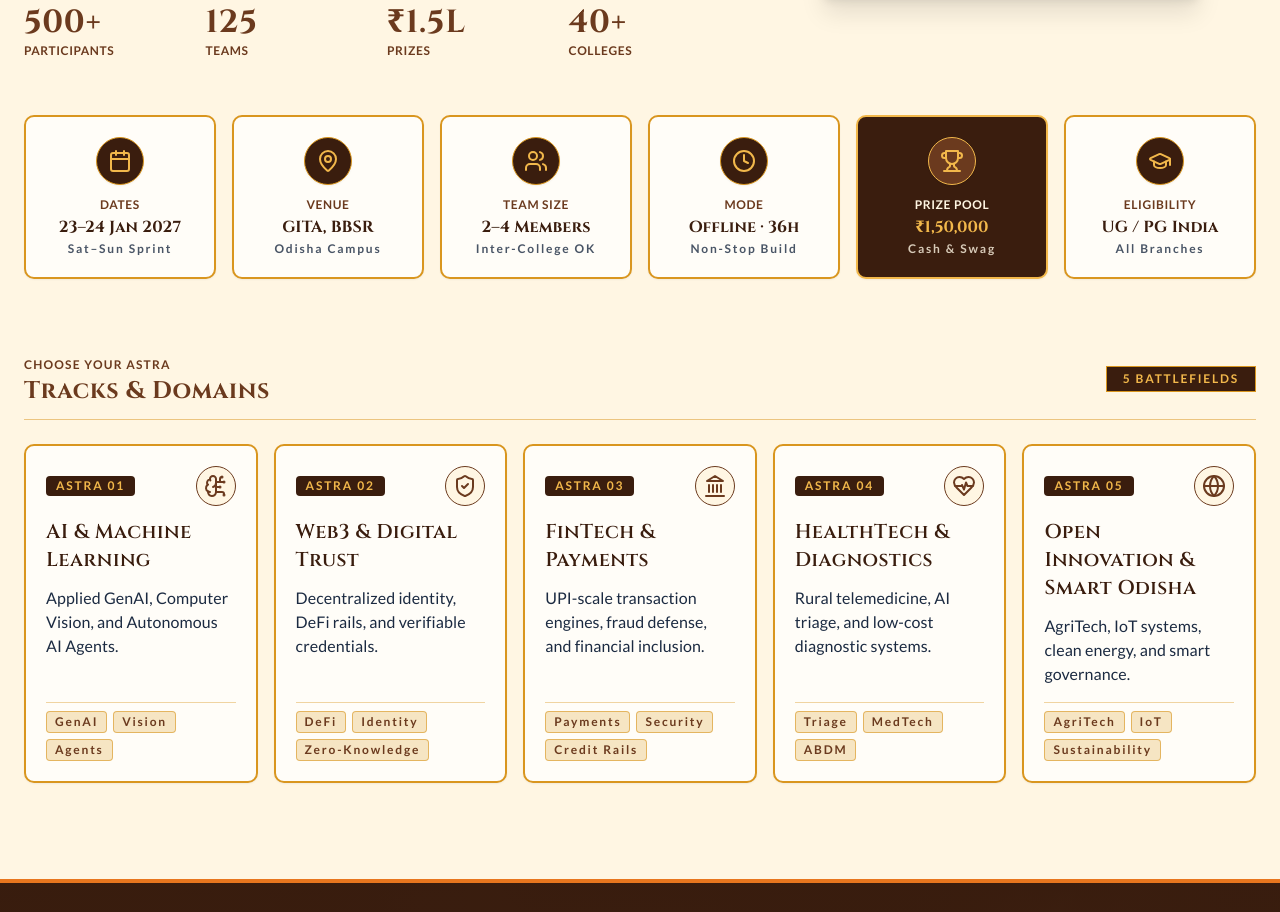
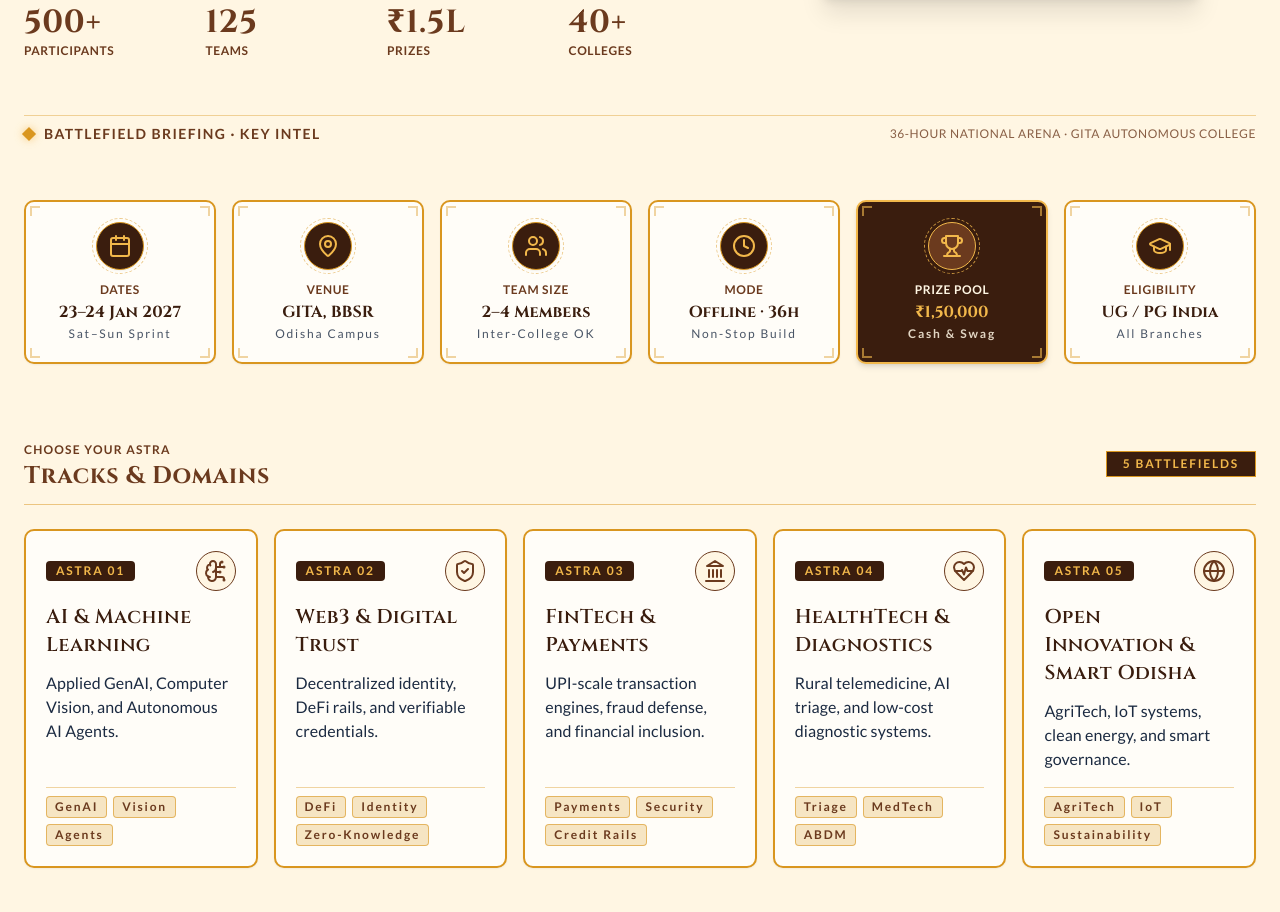
Before and after one commit to shivv625/chakravyuh-2.0, a Next.js app: page / in a window 1280 px wide. Shown: the part 1486-2398 px from the top of the page. Built offline with nearby package versions, Linux system fonts and the light colour scheme; no server answers.

Commit message:
feat(about): enhance battlefield briefing cards with Stitch tokens and Kurukshetra gold hover effects

```diff
--- a/src/components/sections/AboutSection.tsx
+++ b/src/components/sections/AboutSection.tsx
@@ -184,44 +184,122 @@ export const AboutSection: React.FC = () => {
           </div>
         </div>
 
-        {/* 6 Ornate Info Plaques */}
+        {/* Battlefield Briefing Header */}
+        <div className="flex items-center justify-between flex-wrap gap-2 pt-2 border-t border-gold-rich/40">
+          <div className="flex items-center gap-2.5">
+            <span className="w-2.5 h-2.5 rotate-45 bg-gold-rich inline-block shadow-[0_0_8px_rgba(242,184,75,0.7)]" />
+            <span className="font-label text-xs sm:text-sm uppercase tracking-widest text-bronze-brown font-bold">
+              Battlefield Briefing · Key Intel
+            </span>
+          </div>
+          <span className="font-label text-xs uppercase tracking-wider text-bronze-brown/80 hidden sm:inline">
+            36-Hour National Arena · GITA Autonomous College
+          </span>
+        </div>
+
+        {/* 6 Ornate Info Plaques (Battlefield Briefing Cards with Concept-Matched Hover) */}
         <div className="grid grid-cols-2 md:grid-cols-3 lg:grid-cols-6 gap-4 items-stretch">
           {infoPlaques.map((plaque) => (
             <article
               key={plaque.label}
-              className={`border-2 rounded-md p-5 flex flex-col items-center text-center justify-between gap-3 shadow-sm hover:-translate-y-1 transition-transform duration-card-lift ${
+              className={`group relative overflow-hidden border-2 rounded-md p-5 flex flex-col items-center text-center justify-between gap-3 cursor-default transition-all duration-300 ease-out select-none ${
                 plaque.isHighlight
-                  ? 'bg-dark-chocolate border-gold-highlight text-cream-parchment shadow-md'
-                  : 'bg-light-surface-container-lowest border-gold-rich text-navy-ink'
+                  ? 'bg-dark-chocolate border-gold-highlight text-cream-parchment shadow-md hover:-translate-y-2 hover:shadow-[0_18px_36px_-6px_rgba(26,12,5,0.7),0_0_0_2px_#F2B84B,0_0_30px_rgba(242,184,75,0.45)]'
+                  : 'bg-light-surface-container-lowest border-gold-rich text-navy-ink shadow-sm hover:-translate-y-2 hover:bg-light-surface-container-low hover:border-gold-highlight hover:shadow-[0_16px_32px_-6px_rgba(107,58,30,0.22),0_0_0_1.5px_#D9961F,0_0_24px_rgba(242,184,75,0.32)]'
               }`}
             >
+              {/* Corner Ornaments (Ancient Bronze / Gold Brackets) */}
               <div
-                className={`w-12 h-12 rounded-full border flex items-center justify-center shadow-sm ${
+                className={`absolute top-1 left-1 w-2.5 h-2.5 border-t-2 border-l-2 transition-colors duration-300 ${
                   plaque.isHighlight
-                    ? 'bg-bronze-brown border-gold-highlight'
-                    : 'bg-dark-chocolate border-gold-rich'
+                    ? 'border-gold-highlight/60 group-hover:border-gold-highlight'
+                    : 'border-gold-rich/40 group-hover:border-gold-highlight'
                 }`}
-              >
-                {plaque.icon}
+              />
+              <div
+                className={`absolute top-1 right-1 w-2.5 h-2.5 border-t-2 border-r-2 transition-colors duration-300 ${
+                  plaque.isHighlight
+                    ? 'border-gold-highlight/60 group-hover:border-gold-highlight'
+                    : 'border-gold-rich/40 group-hover:border-gold-highlight'
+                }`}
+              />
+              <div
+                className={`absolute bottom-1 left-1 w-2.5 h-2.5 border-b-2 border-l-2 transition-colors duration-300 ${
+                  plaque.isHighlight
+                    ? 'border-gold-highlight/60 group-hover:border-gold-highlight'
+                    : 'border-gold-rich/40 group-hover:border-gold-highlight'
+                }`}
+              />
+              <div
+                className={`absolute bottom-1 right-1 w-2.5 h-2.5 border-b-2 border-r-2 transition-colors duration-300 ${
+                  plaque.isHighlight
+                    ? 'border-gold-highlight/60 group-hover:border-gold-highlight'
+                    : 'border-gold-rich/40 group-hover:border-gold-highlight'
+                }`}
+              />
+
+              {/* Sunlight Glint Shimmer Sweep on Hover */}
+              <div
+                aria-hidden="true"
+                className="pointer-events-none absolute inset-0 -translate-x-full group-hover:translate-x-full transition-transform duration-1000 ease-in-out opacity-0 group-hover:opacity-100"
+                style={{
+                  background:
+                    'linear-gradient(105deg, transparent 20%, rgba(242, 184, 75, 0.28) 50%, transparent 80%)',
+                }}
+              />
+
+              {/* Concentric Rotating Chakra Crest Icon */}
+              <div className="relative">
+                {/* Rotating Gold Chakra Ring on Hover */}
+                <div
+                  aria-hidden="true"
+                  className={`absolute -inset-1 rounded-full border border-dashed transition-transform duration-700 ease-out group-hover:rotate-180 ${
+                    plaque.isHighlight
+                      ? 'border-gold-highlight/80 group-hover:border-gold-highlight'
+                      : 'border-gold-rich/50 group-hover:border-gold-highlight'
+                  }`}
+                />
+
+                <div
+                  className={`relative w-12 h-12 rounded-full border flex items-center justify-center transition-all duration-300 shadow-sm group-hover:scale-110 ${
+                    plaque.isHighlight
+                      ? 'bg-bronze-brown border-gold-highlight shadow-[0_0_12px_rgba(242,184,75,0.4)]'
+                      : 'bg-dark-chocolate border-gold-rich group-hover:border-gold-highlight group-hover:shadow-[0_0_12px_rgba(242,184,75,0.35)]'
+                  }`}
+                >
+                  <div className="transition-transform duration-300 group-hover:scale-110">
+                    {plaque.icon}
+                  </div>
+                </div>
               </div>
-              <div className="flex flex-col gap-0.5">
+
+              {/* Plaque Intel Details */}
+              <div className="flex flex-col gap-0.5 z-10">
                 <span
-                  className={`font-label text-label-sm uppercase tracking-wider ${
-                    plaque.isHighlight ? 'text-cream-parchment' : 'text-bronze-brown'
+                  className={`font-label text-label-sm uppercase tracking-wider transition-colors duration-200 ${
+                    plaque.isHighlight
+                      ? 'text-cream-parchment group-hover:text-gold-highlight font-semibold'
+                      : 'text-bronze-brown group-hover:text-saffron font-bold'
                   }`}
                 >
                   {plaque.label}
                 </span>
+
                 <span
-                  className={`font-title text-body-md font-bold tabular-nums ${
-                    plaque.isHighlight ? 'text-gold-highlight' : 'text-dark-chocolate'
+                  className={`font-title text-body-md font-bold tabular-nums transition-transform duration-200 group-hover:scale-105 ${
+                    plaque.isHighlight
+                      ? 'text-gold-highlight'
+                      : 'text-dark-chocolate group-hover:text-bronze-brown'
                   }`}
                 >
                   {plaque.value}
                 </span>
+
                 <span
-                  className={`font-body text-label-sm ${
-                    plaque.isHighlight ? 'text-cream-parchment/80' : 'text-navy-ink/80'
+                  className={`font-body text-label-sm transition-colors duration-200 ${
+                    plaque.isHighlight
+                      ? 'text-cream-parchment/85 group-hover:text-cream-parchment'
+                      : 'text-navy-ink/80 group-hover:text-navy-ink font-medium'
                   }`}
                 >
                   {plaque.subtext}
```
